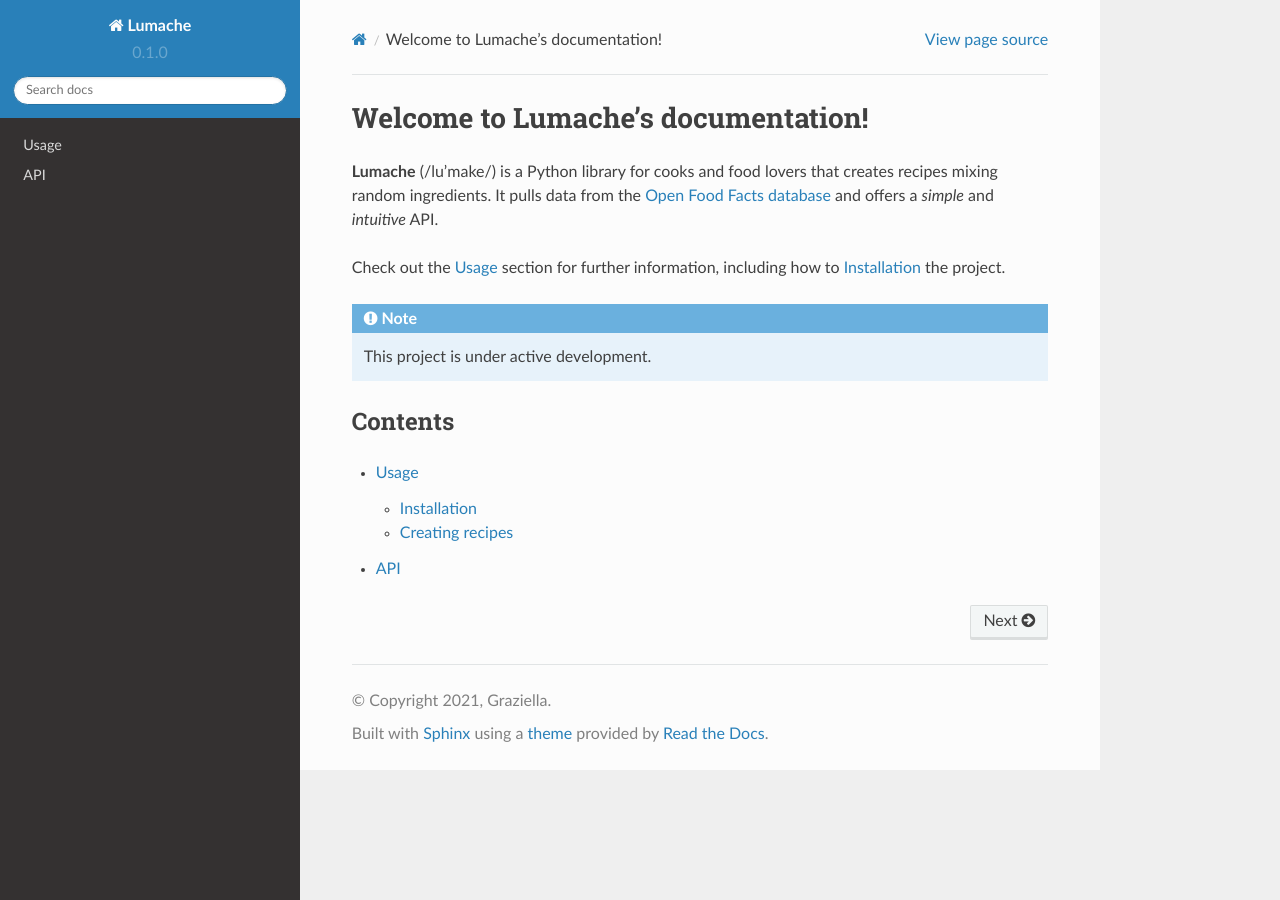
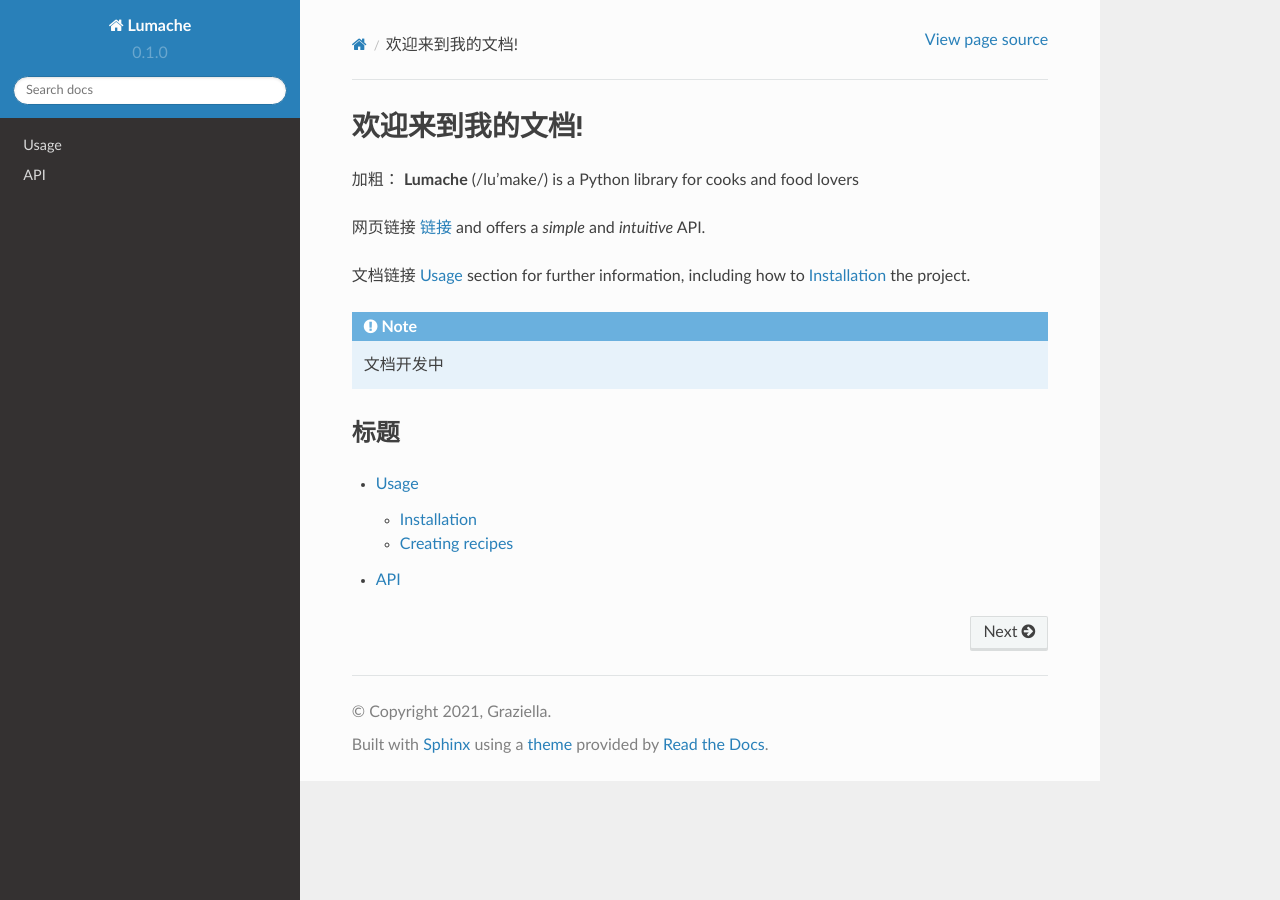
Before and after one commit to opacity-black/super-fiesta, a Sphinx documentation site: the page built from docs/source/index.rst, in a window 1280 px wide. Built offline with Sphinx 7.4.7 and the Read the Docs theme 2.0.0, drawn with Linux system fonts in a browser that asks for light colours.

Commit message:
Update index.rst

```diff
--- a/docs/source/index.rst
+++ b/docs/source/index.rst
@@ -1,19 +1,20 @@
-Welcome to Lumache's documentation!
+欢迎来到我的文档!
 ===================================
 
+加粗：
 **Lumache** (/lu'make/) is a Python library for cooks and food lovers
-that creates recipes mixing random ingredients.
-It pulls data from the `Open Food Facts database <https://world.openfoodfacts.org/>`_
+
+网页链接 `链接 <https://world.openfoodfacts.org/>`_
 and offers a *simple* and *intuitive* API.
 
-Check out the :doc:`usage` section for further information, including
+文档链接 :doc:`usage` section for further information, including
 how to :ref:`installation` the project.
 
 .. note::
 
-   This project is under active development.
+   文档开发中
 
-Contents
+标题
 --------
 
 .. toctree::
```
